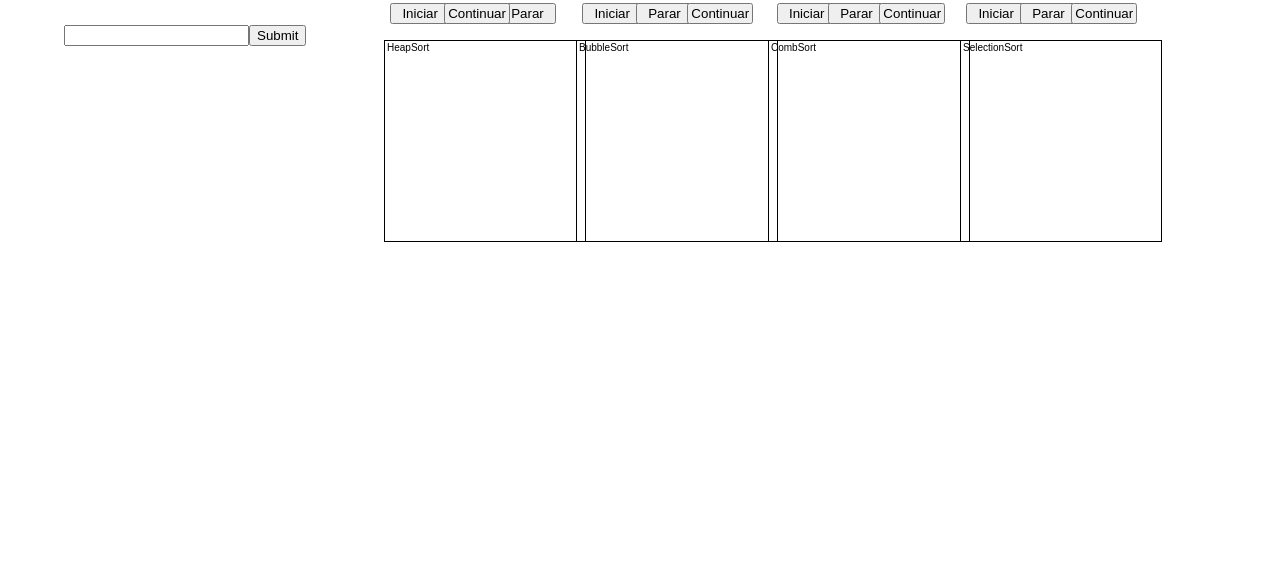
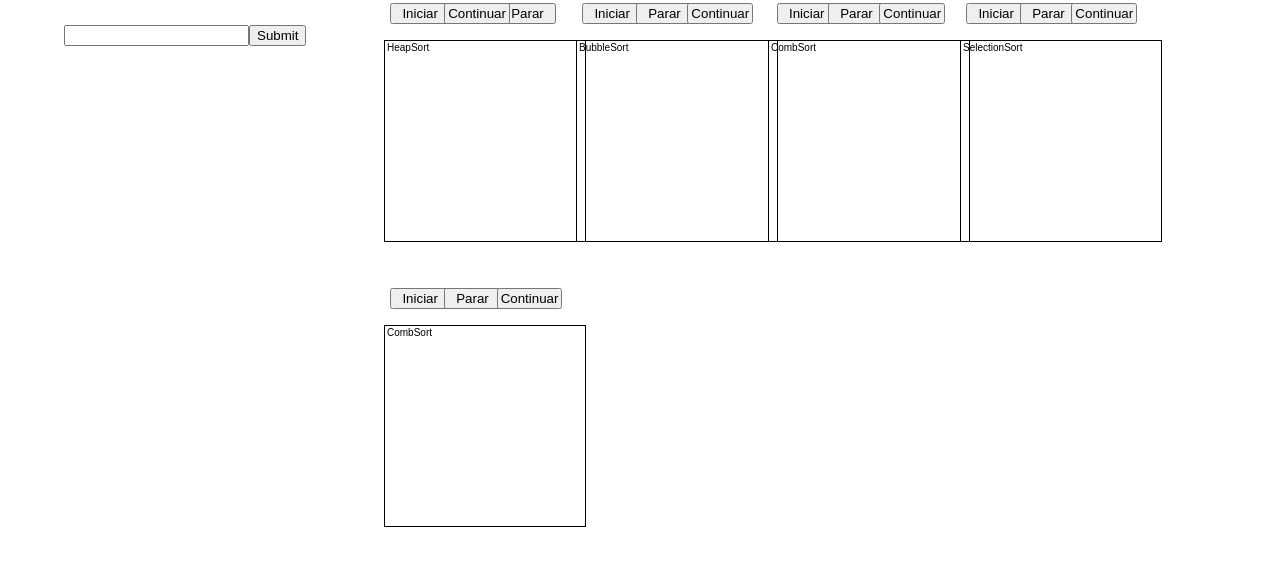
Before and after one commit to YouKhatib/ProjetoAnaliseAlgoritmo, a React (Create React App) app: page / in a window 1280 px wide. Shown: the top 566 px of the page. Built offline with nearby package versions, Linux system fonts and the light colour scheme.

Commit message:
CountingSort funcionando, falta apenas a animação correta - Youssef

```diff
--- a/src/App.css
+++ b/src/App.css
@@ -34,7 +34,7 @@
 }
 #input {
   position:absolute;
-  left:0;
+  left:0%;
   top:0.4%
 }
 #buttonInicia {
@@ -154,3 +154,33 @@
   top:0.4%
 
 }
+#canvasCinco{
+  position:absolute;
+  left:30%;
+  top:40.6%
+
+}
+
+#iniciaCinco{
+  position:absolute;
+  padding: 1px 10px;
+  left:30.5%;
+  top:36%
+
+}
+
+#paraCinco{
+  position:absolute;
+  padding: 1px 10px;
+  left:34.7%;
+  top:36%
+
+}
+
+#continuaCinco{
+  position:absolute;
+  padding: 1px 2px;
+  left:38.8%;
+  top:36%
+
+}
--- a/src/App.js
+++ b/src/App.js
@@ -4,6 +4,7 @@ import Canvas from './Canvas.jsx'
 import CanvasDois from './CanvasDois.jsx'
 import CanvasTres from './CanvasTres.jsx'
 import CanvasQuatro from './CanvasQuatro'
+import CanvasCinco from './CanvasCinco'
 import './App.css';
 
 
@@ -15,6 +16,7 @@ function App() {
         <CanvasDois />
         <CanvasTres />
         <CanvasQuatro />
+        <CanvasCinco />
     </div>
   );
 }
--- /dev/null
+++ b/src/CanvasCinco.jsx
@@ -0,0 +1,143 @@
+import React from 'react';
+import logo from './logo.svg';
+import './App.css';
+import Ponto from './Pontos.js';
+
+var contUm = 0;
+var ctx;
+var refreshIntervalId;
+var ponto = new Ponto();
+var flag;
+
+
+// var xI = 0;
+// var yI = 0;
+// var x = 0;
+// var po = 0;
+export default class CanvasCinco extends Ponto{
+    constructor(props){
+        super(props)
+        this.state = {
+            arrayX: [],
+            arrayY: [],
+        }
+    }
+    componentWillMount(){
+        this.setState({
+            canvasSize: {canvasWidth: 200, canvasHeight: 200}
+        })
+    }
+    componentDidMount(){
+        ctx = this.canvasDois.getContext("2d");
+        const {canvasWidth, canvasHeight} = this.state.canvasSize;
+        this.canvasDois.width = canvasWidth;
+        this.canvasDois.height = canvasHeight;
+
+        ctx.font = "10px Arial";
+        ctx.fillText("CombSort",2,10);
+    }
+
+    comeca(){
+        ponto.zeraArrays();
+        ponto.zeraArraysCopia();
+        contUm = 0;//zerando o contador utilizado para checar se o vetor já está ordenado;
+        ctx.clearRect(0, 0, 200, 200);
+        this.inicializa();
+        this.countingSort();
+        //refreshIntervalId = setInterval(this.animacao(),150);
+    }
+    continua(){
+        //this.countingSort();
+        refreshIntervalId = setInterval(this.animacao(),150);
+    }
+    inicializa(){
+        var cntd = localStorage.getItem('Cntd');
+        for(var j = 0; j < cntd; j++){
+            let x = Math.floor(Math.random() * (200 - 1)) + 1;
+            let  y = Math.floor(Math.random() * (200 - 1)) + 1;
+            ponto.setArrayX(x);
+            ponto.setArrayY(y);
+            ctx.beginPath();
+            ctx.moveTo(x,y);
+            ctx.lineTo(x,200);
+            ctx.stroke();
+        }
+        ponto.setArrayCopiaOrdenado();
+        contUm = ponto.getArrayXTam();
+    }
+    countingSort (){
+        ctx.clearRect(0, 0, 200, 200);
+        var tamanhoX = ponto.getArrayXTam();
+        var tamanhoY = ponto.getArrayXTam();
+        var maiorX = 0;
+        var maiorY = 0;
+        var countX = [];
+        var countY = [];
+        var j = 0;
+        var x = 0;
+        for(var i = 0; i < tamanhoX; i++){
+            if(ponto.getArrayX(i) > maiorX)
+                maiorX = ponto.getArrayX(i);
+        }
+        for(var i = 0; i < tamanhoY; i++){
+            if(ponto.getArrayY(i) > maiorY)
+                maiorY = ponto.getArrayY(i);
+        }
+        for (var i = 0; i <= maiorX; i++) {
+            countX[i] = 0;
+        }
+        for (var i = 0; i <= maiorY; i++) {
+            countY[i] = 0;
+        }
+        for (var i = 0; i < tamanhoX; i++) {
+            countX[ponto.getArrayX(i)] += 1;
+            countY[ponto.getArrayY(i)] += 1;
+        }
+         for (var i = 0; i <= maiorX; i++) {
+            while (countX[i] > 0) {
+                ponto.alteraValorX(i, j);
+                j++;
+                countX[i]--;
+            }
+        }
+        for (var i = 0; i <= maiorY; i++) {
+            while (countY[i] > 0) {
+                ponto.alteraValorY(i, x);
+                x++;
+                countY[i]--;
+            }
+        }
+        for(var m = 0; m < ponto.getArrayXTam(); m++){
+            ctx.beginPath();
+            ctx.moveTo(ponto.getArrayX(m),ponto.getArrayY(m));
+            ctx.lineTo(ponto.getArrayX(m),200);
+            ctx.stroke();
+        }
+    }
+    render(){
+        return(
+            <div>
+                <button id='iniciaCinco' onClick={start}>Iniciar</button>
+                <button id='paraCinco' onClick={para} >Parar</button>
+                <button id='continuaCinco' onClick={keep}>Continuar</button>
+                <canvas id='canvasCinco' ref={ canvasDois => this.canvasDois = canvasDois}> </canvas>
+            </div>
+        )
+    }
+}
+var cd = new CanvasCinco();
+function start() {
+     clearInterval(refreshIntervalId);
+     cd.comeca();
+     flag = true;
+}
+function para() {
+    clearInterval(refreshIntervalId);
+    flag = false;
+}
+function keep(){
+    if(flag == false){
+        cd.continua();
+        flag = true;
+    }
+}
--- a/src/CanvasDois.jsx
+++ b/src/CanvasDois.jsx
@@ -63,6 +63,7 @@ export default class CanvasDois extends Ponto{
         gap = ponto.getArrayXTam();
     }
     combSort(){
+
             ctx.clearRect(0, 0, 200, 200);
             if(gap <= 1){
                 gap = 1;
```
Also changed, not shown: 1 other file (tests, documents, lock files or other folders).
